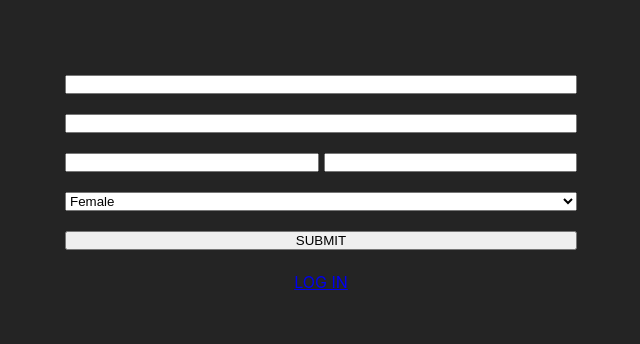
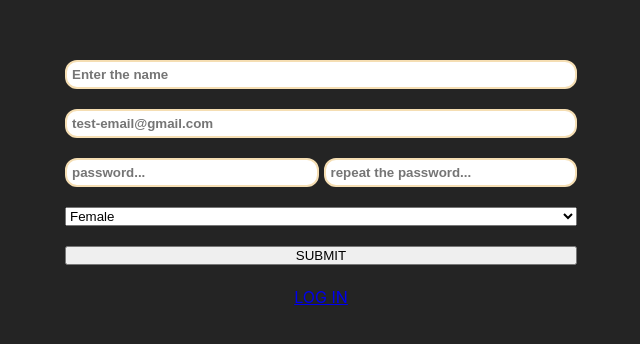
Before and after one commit to Kongr00/practice-web-app, a React (Vite) app in the folder fe/: page /register in a window 1280 px wide. Shown: the part 216-560 px from the top of the page, without its empty margins (319-959 px from the left). Built offline with nearby package versions, Linux system fonts and the light colour scheme.

Commit message:
feat: added custom input component

```diff
--- /dev/null
+++ b/fe/src/components/DefaultInput/DefaultInput.module.css
@@ -0,0 +1,12 @@
+.inputBox{
+    width: 100%;
+    margin: 0;
+    padding: 5px;
+    border-radius: 12px;
+
+    box-sizing: border-box;
+    border: 2px solid wheat;
+    outline: none;
+    font-weight: 800;
+
+}
--- /dev/null
+++ b/fe/src/components/DefaultInput/DefaultInput.tsx
@@ -0,0 +1,38 @@
+import React, {FC} from 'react';
+import cls from './DefaultInput.module.css'
+export enum InputVariant {
+    TEXT = 'text',
+    PASSWORD = 'password',
+    EMAIL = 'email'
+}
+interface DefaultInputProps {
+    value: string | undefined,
+    onChange: (event) => void,
+    type: InputVariant,
+    placeholder: string,
+    name: string,
+}
+
+const DefaultInput: FC<DefaultInputProps> =
+    ({
+        type,
+        value,
+        onChange,
+        placeholder,
+        name,
+        ...props
+     }) => {
+    return (
+        <input
+            type={type}
+            value={value}
+            placeholder={placeholder}
+            onChange={onChange}
+            name={name}
+            {...props}
+            className={cls.inputBox}
+        />
+    );
+};
+
+export default DefaultInput;
--- a/fe/src/pages/registration-page/RegistrationPage.tsx
+++ b/fe/src/pages/registration-page/RegistrationPage.tsx
@@ -1,6 +1,7 @@
 import {Link} from "react-router-dom";
 import cls from './registrationPage.module.css'
 import {useState} from "react";
+import DefaultInput, {InputVariant} from "../../components/DefaultInput/DefaultInput.tsx";
 
 
 interface UserInfoFields {
@@ -31,6 +32,7 @@ const RegistrationPage = () => {
     }
 
     const changeInputHandler = (event) => {
+        console.log('pressed from' + event.target.value)
        setUserInfo({
            ...userInfo,
             [event.target.name]: event.target.value
@@ -41,11 +43,32 @@ const RegistrationPage = () => {
         <div className={cls.container}>
             <div>
                 <form action="" onSubmit={submitHandler} className={cls.registerForm}>
-                    <input type="text" name={"username"} value={userInfo?.username} onChange={changeInputHandler}/>
-                    <input type="email" name={"email"} value={userInfo?.email} onChange={changeInputHandler}/>
+                    <DefaultInput
+                        type={InputVariant.TEXT}
+                        name={"username"}
+                        value={userInfo?.username}
+                        onChange={changeInputHandler}
+                        placeholder={"Enter the name"}/>
+                    <DefaultInput
+                        type={InputVariant.EMAIL}
+                        name={"email"}
+                        value={userInfo?.email}
+                        onChange={changeInputHandler}
+                        placeholder={"test-email@gmail.com"}/>
                     <div className={cls.passwordBlock}>
-                        <input type="password" name={"password"} value={userInfo?.password} onChange={changeInputHandler}/>
-                        <input type="password" name={"repeatPassword"} value={userInfo?.repeatPassword} onChange={changeInputHandler}/>
+                        <DefaultInput
+                            type={InputVariant.PASSWORD}
+                            name={"password"}
+                            value={userInfo?.password}
+                            onChange={changeInputHandler}
+                            placeholder={"password..."}
+                           />
+                        <DefaultInput
+                            type={InputVariant.PASSWORD}
+                            name={"repeatPassword"}
+                            value={userInfo?.repeatPassword}
+                            onChange={changeInputHandler}
+                            placeholder={"repeat the password..."}/>
                     </div>
                     <select name="sex" id="sex" value={userInfo?.sex.toString()} onChange={changeInputHandler}>
                         <option value="true">Male</option>
@@ -55,7 +78,9 @@ const RegistrationPage = () => {
                     <button type={'submit'}>SUBMIT</button>
                 </form>
             </div>
-            <Link to={'/login'}>LOG IN</Link>
+            <div>
+                <Link to={'/login'}>LOG IN</Link>
+            </div>
         </div>
     );
 };
```
Also changed, not shown: 2 other files (tests, documents, lock files or other folders).
